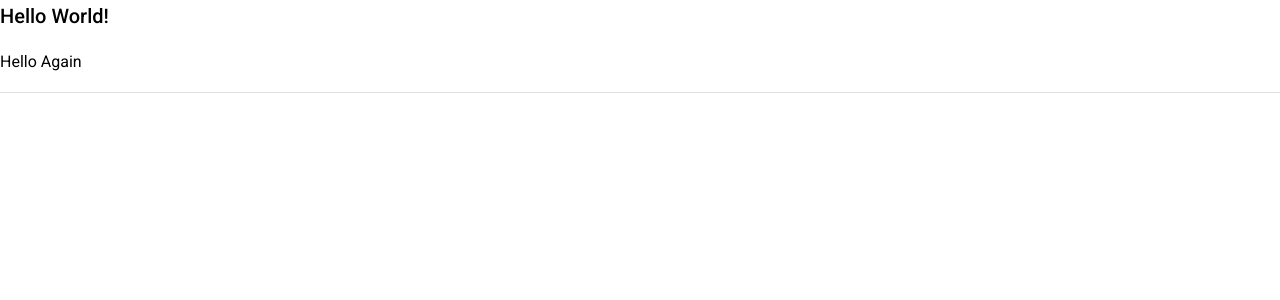
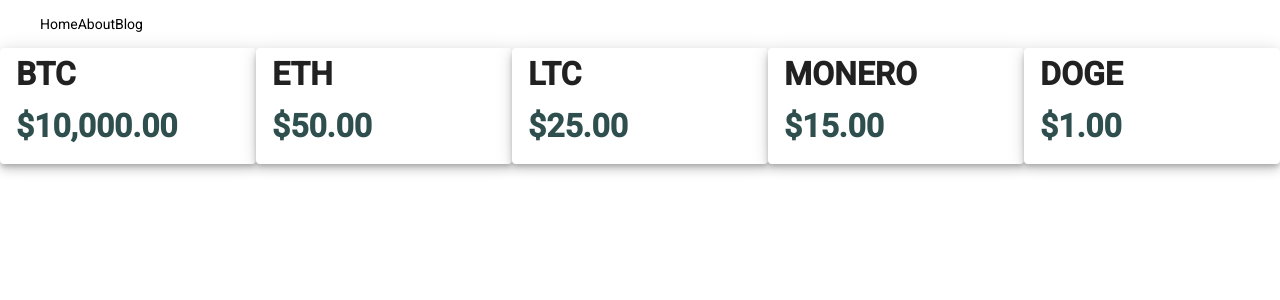
Before and after one commit to 101121-VA-Java/CodersAnonymous, an Angular app: page / in a window 1280 px wide. Shown: the top 300 px of the page. Built offline with nearby package versions, Linux system fonts and the light colour scheme.

Commit message:
display elements for price banner

```diff
--- a/package.json
+++ b/package.json
@@ -15,6 +15,7 @@
     "@angular/common": "~13.0.0",
     "@angular/compiler": "~13.0.0",
     "@angular/core": "~13.0.0",
+    "@angular/flex-layout": "^13.0.0-beta.36",
     "@angular/forms": "~13.0.0",
     "@angular/material": "^13.0.3",
     "@angular/platform-browser": "~13.0.0",
--- a/src/app/app.component.html
+++ b/src/app/app.component.html
@@ -1,6 +1,10 @@
 <!-- <mat-slider min="1" max="100" step="1" value="50"></mat-slider> -->
-<h2>Hello World!</h2>
-<mat-divider [vertical]="true"></mat-divider>
-<h3>Hello Again</h3>
-<mat-divider></mat-divider>
-<mat-divider [vertical]="true"></mat-divider>
+<body>
+  <ul>
+    <li style="display:inline">Home</li>
+    <li style="display:inline">About</li>
+    <li style="display:inline">Blog</li>
+  </ul>
+
+  <app-price-banner></app-price-banner>
+</body>
--- /dev/null
+++ b/src/app/price-banner/price-banner.component.css
@@ -0,0 +1,8 @@
+.content{
+    font-size: xx-large;
+    font-weight: bold;
+}
+
+.currency-price{
+    color: darkslategray;
+}
--- /dev/null
+++ b/src/app/price-banner/price-banner.component.html
@@ -0,0 +1,58 @@
+<div class="content">
+    <div fxLayout="row wrap">
+      <div fxFlex="20%">
+        <mat-card class="mat-elevation-z6">
+          <div class="currency-type">
+            <p>BTC</p>
+          </div>
+          <br>
+          <div>
+            <p class="currency-price">{{prices.BTC | currency}}</p>
+          </div>
+        </mat-card>
+      </div>
+      <div fxFlex="20%">
+        <mat-card class="mat-elevation-z6">
+          <div class="currency-type">
+            <p>ETH</p>
+          </div>
+          <br>
+          <div>
+            <p class="currency-price">{{prices.ETH | currency}}</p>
+          </div>
+        </mat-card>
+      </div>
+      <div fxFlex="20%">
+        <mat-card class="mat-elevation-z6">
+          <div class="currency-type">
+            <p>LTC</p>
+          </div>
+          <br>
+          <div>
+            <p class="currency-price">{{prices.LTC | currency}}</p>
+          </div>
+        </mat-card>
+      </div>
+      <div fxFlex="20%">
+        <mat-card class="mat-elevation-z6">
+          <div class="currency-type">
+            <p>MONERO</p>
+          </div>
+          <br>
+          <div>
+            <p class="currency-price">{{prices.MONERO | currency}}</p>
+          </div>
+        </mat-card>
+      </div>
+      <div fxFlex="20%">
+        <mat-card class="mat-elevation-z6">
+          <div class="currency-type">
+            <p>DOGE</p>
+          </div>
+          <br>
+          <div>
+            <p class="currency-price">{{prices.DOGE | currency}}</p>
+          </div>
+        </mat-card>
+      </div>
+    </div>
--- /dev/null
+++ b/src/app/price-banner/price-banner.component.ts
@@ -0,0 +1,24 @@
+import { Component, OnInit } from '@angular/core';
+
+
+@Component({
+  selector: 'app-price-banner',
+  templateUrl: './price-banner.component.html',
+  styleUrls: ['./price-banner.component.css']
+})
+export class PriceBannerComponent implements OnInit {
+
+  prices = {
+    BTC: 10000,
+    ETH: 50,
+    LTC: 25,
+    MONERO: 15,
+    DOGE: 1
+  }
+
+  constructor() { }
+
+  ngOnInit(): void {
+  }
+
+}
```
Also changed, not shown: src/app/app.module.ts (+8 -2 lines), 2 other files (tests, documents, lock files or other folders).
